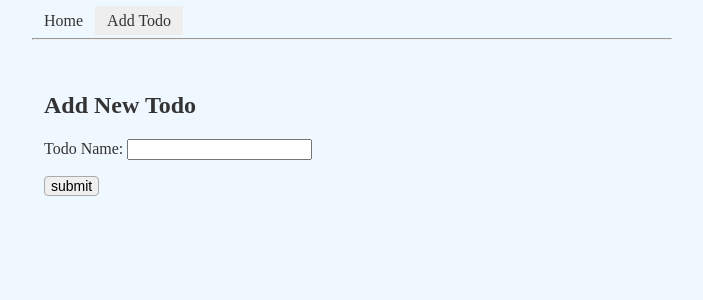
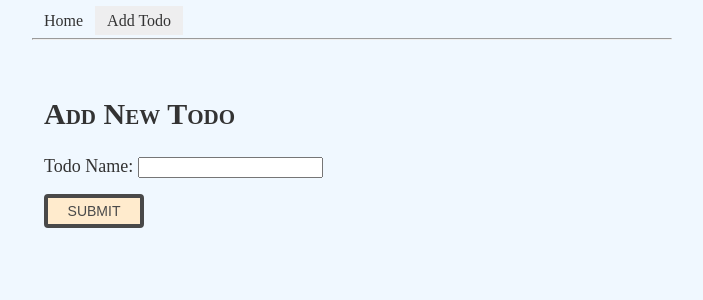
Before and after one commit to homfarnam/todolist-context, a React (Create React App) app: page /add in a window 1280 px wide. Shown: the top 300 px of the page, without its empty margins (288-991 px from the left). Built offline with nearby package versions, Linux system fonts and the light colour scheme.

Commit message:
Change submit button style

```diff
--- a/src/pages/AddTodo.jsx
+++ b/src/pages/AddTodo.jsx
@@ -1,6 +1,35 @@
 import { useToDoList, addTodo, generateTodo } from "../context"
 import { useHistory } from "react-router-dom"
 import { useState } from "react"
+import styled from "styled-components"
+
+export const Title = styled.h2`
+  font-variant: petite-caps;
+  font-size: 30px;
+`
+
+const Label = styled.label`
+  font-size: 18px;
+`
+
+export const SubmitButton = styled.button`
+  color: #494949 !important;
+  text-transform: uppercase;
+  text-decoration: none;
+  background: blanchedalmond;
+  padding: 5px;
+  border: 4px solid #494949 !important;
+  display: inline-block;
+  transition: all 0.4s ease 0s;
+  width: 100px;
+
+  :hover {
+    color: #ffffff !important;
+    background: #f6b93b;
+    border-color: black !important;
+    transition: all 0.4s ease 0s;
+  }
+`
 
 const AddTodo = () => {
   const [todo, setTodo] = useState(() => generateTodo())
@@ -21,15 +50,15 @@ const AddTodo = () => {
     setTodo((todo) => ({ ...todo, name }))
   }
   return (
-    <div className="new-todo">
-      <h2 className="title">Add New Todo</h2>
+    <div>
+      <Title>Add New Todo</Title>
       <form onSubmit={submitHandler} name="addTodo">
         <p>
-          <label htmlFor="name">Todo Name: </label>
+          <Label htmlFor="name">Todo Name: </Label>
           <input type="text" name="nam" id="name" onChange={changeHandler} />
         </p>
         <p>
-          <button type="submit">submit</button>
+          <SubmitButton type="submit">submit</SubmitButton>
         </p>
       </form>
     </div>
```
